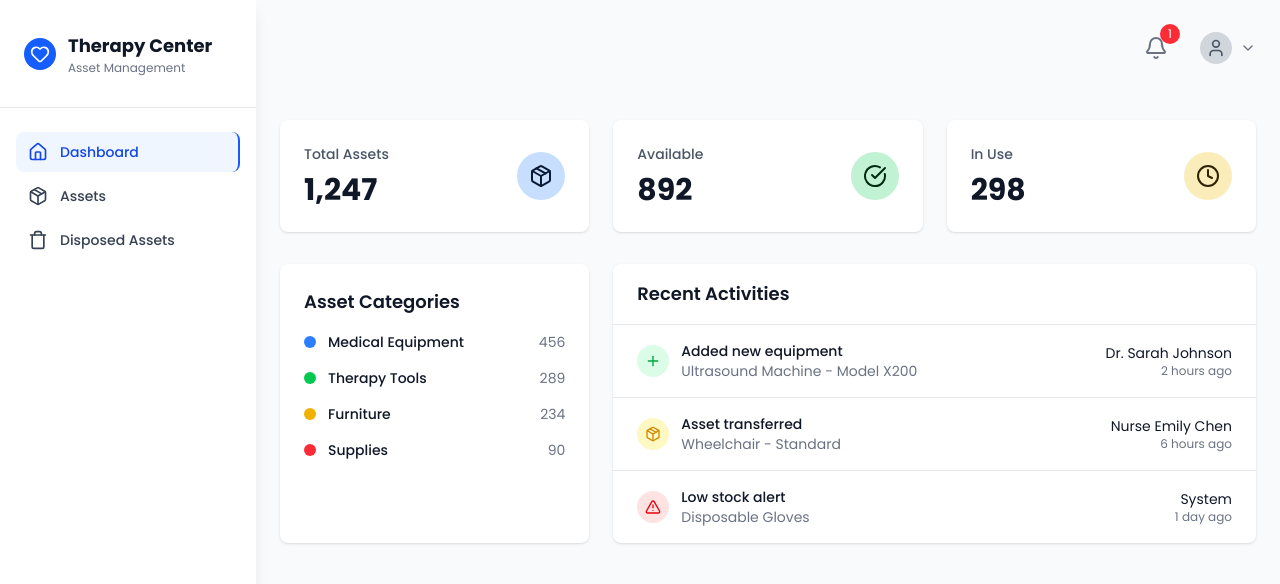
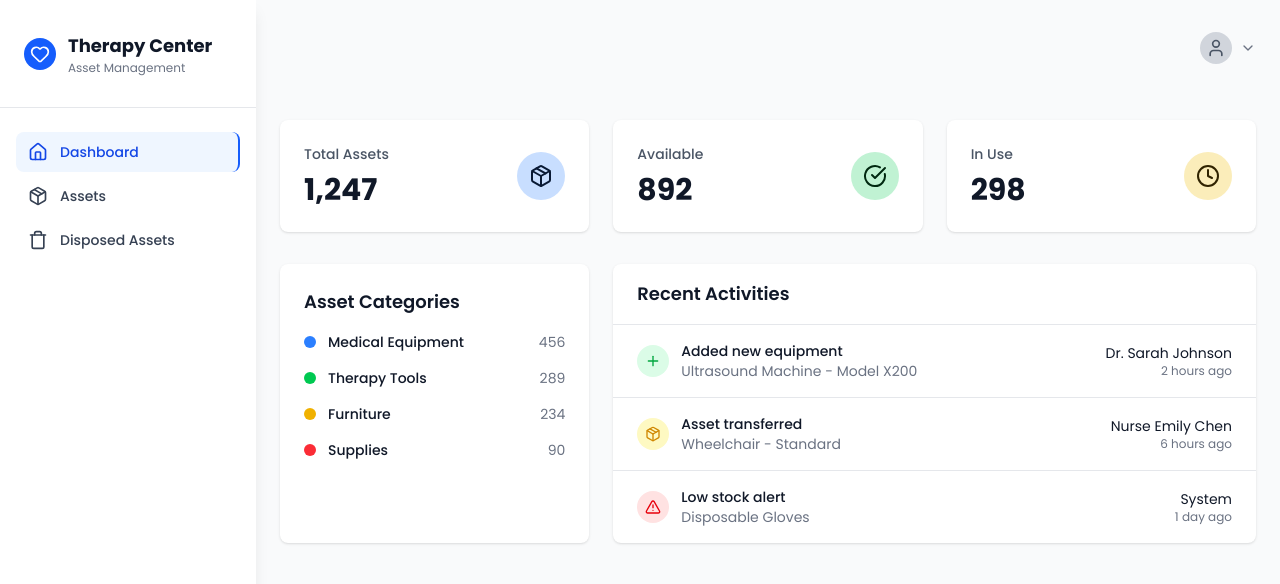
Before and after one commit to Kenneth14031129/Scribble-Assets, a React (Vite) app: page /dashboard in a window 1280 px wide. Shown: the top 584 px of the page. Built offline with nearby package versions, Linux system fonts and the light colour scheme.

Commit message:
Initial Commit

```diff
--- a/src/Components/Header.jsx
+++ b/src/Components/Header.jsx
@@ -14,29 +14,6 @@ import {
 const Header = ({ onMenuClick = "Dashboard" }) => {
   const [searchQuery, setSearchQuery] = useState("");
   const [profileDropdownOpen, setProfileDropdownOpen] = useState(false);
-  const [notificationDropdownOpen, setNotificationDropdownOpen] =
-    useState(false);
-
-  const notifications = [
-    {
-      id: 1,
-      title: "Low Stock Alert",
-      message: "Disposable Gloves running low",
-      time: "5 min ago",
-      type: "warning",
-      read: false,
-    },
-    {
-      id: 2,
-      title: "New Asset Added",
-      message: "Physical Therapy Table added successfully",
-      time: "2 hours ago",
-      type: "success",
-      read: true,
-    },
-  ];
-
-  const unreadCount = notifications.filter((n) => !n.read).length;
 
   const handleLogout = () => {
     // Handle logout logic here
@@ -57,67 +34,6 @@ const Header = ({ onMenuClick = "Dashboard" }) => {
         </div>
 
         <div className="flex items-center space-x-4">
-          {/* Notifications */}
-          <div className="relative">
-            <button
-              onClick={() =>
-                setNotificationDropdownOpen(!notificationDropdownOpen)
-              }
-              className="relative p-2 text-gray-500 hover:text-gray-700 rounded-lg hover:bg-gray-100 transition-colors"
-            >
-              <Bell className="w-6 h-6" />
-              {unreadCount > 0 && (
-                <span className="absolute -top-1 -right-1 w-5 h-5 bg-red-500 text-white text-xs rounded-full flex items-center justify-center">
-                  {unreadCount}
-                </span>
-              )}
-            </button>
-
-            {/* Notification Dropdown */}
-            {notificationDropdownOpen && (
-              <div className="absolute right-0 mt-2 w-80 bg-white rounded-lg shadow-lg py-2 z-50">
-                <div className="px-4 py-2 border-b border-gray-100">
-                  <h3 className="text-sm font-semibold text-gray-900">
-                    Notifications
-                  </h3>
-                </div>
-                <div className="max-h-64 overflow-y-auto">
-                  {notifications.map((notification) => (
-                    <div
-                      key={notification.id}
-                      className={`px-4 py-3 hover:bg-gray-50 transition-colors ${
-                        !notification.read ? "bg-blue-50" : ""
-                      }`}
-                    >
-                      <div className="flex items-start space-x-3">
-                        <div
-                          className={`w-2 h-2 rounded-full mt-2 ${
-                            notification.type === "warning"
-                              ? "bg-yellow-500"
-                              : notification.type === "info"
-                              ? "bg-blue-500"
-                              : "bg-green-500"
-                          }`}
-                        ></div>
-                        <div className="flex-1">
-                          <p className="text-sm font-medium text-gray-900">
-                            {notification.title}
-                          </p>
-                          <p className="text-xs text-gray-600 mt-1">
-                            {notification.message}
-                          </p>
-                          <p className="text-xs text-gray-500 mt-1">
-                            {notification.time}
-                          </p>
-                        </div>
-                      </div>
-                    </div>
-                  ))}
-                </div>
-              </div>
-            )}
-          </div>
-
           {/* Profile Dropdown */}
           <div className="relative">
             <button
@@ -148,10 +64,6 @@ const Header = ({ onMenuClick = "Dashboard" }) => {
                     <Settings className="w-4 h-4 mr-3" />
                     Settings
                   </button>
-                  <button className="flex items-center w-full px-4 py-2 text-sm text-gray-700 hover:bg-gray-50 transition-colors">
-                    <HelpCircle className="w-4 h-4 mr-3" />
-                    Help & Support
-                  </button>
                   <div className="border-t border-gray-300 mt-1 pt-1">
                     <button
                       onClick={handleLogout}
@@ -181,17 +93,6 @@ const Header = ({ onMenuClick = "Dashboard" }) => {
           />
         </div>
       </div>
-
-      {/* Click outside to close dropdowns */}
-      {(profileDropdownOpen || notificationDropdownOpen) && (
-        <div
-          className="fixed inset-0 z-40"
-          onClick={() => {
-            setProfileDropdownOpen(false);
-            setNotificationDropdownOpen(false);
-          }}
-        ></div>
-      )}
     </header>
   );
 };
```
